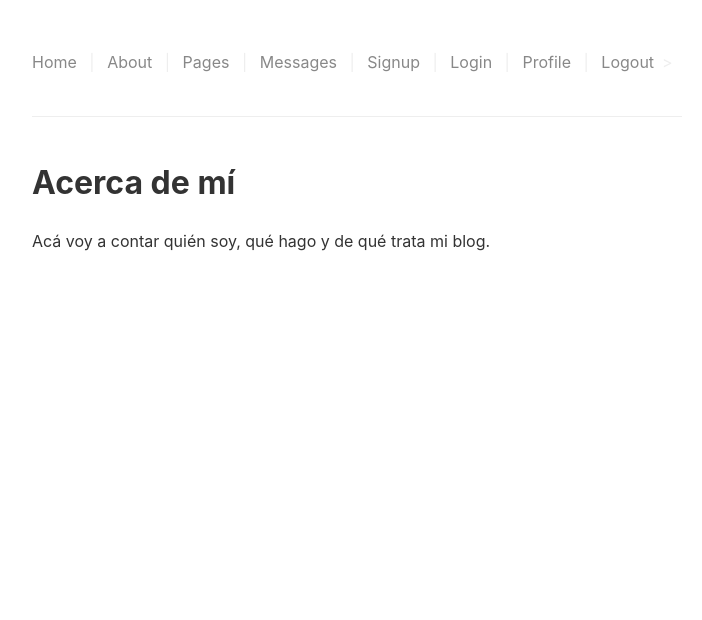
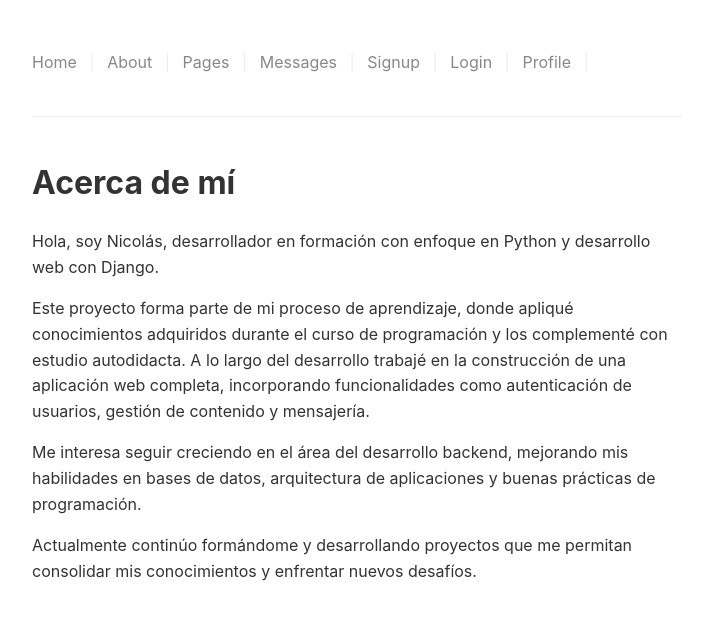
Before and after one commit to godoynicolas-data/ProyectoFinal_Blog, a Django app: page /pages/about/ in a window 1280 px wide. Shown: the top 620 px of the page, without its empty margins (283-985 px from the left). Run offline with Django 5.2, Linux system fonts and the light colour scheme.

Commit message:
Blog completo

```diff
--- a/templates/about.html
+++ b/templates/about.html
@@ -4,5 +4,19 @@
 
 {% block content %}
 <h1>Acerca de mí</h1>
-<p>Acá voy a contar quién soy, qué hago y de qué trata mi blog.</p>
+<p>
+Hola, soy Nicolás, desarrollador en formación con enfoque en Python y desarrollo web con Django.
+</p>
+
+<p>
+Este proyecto forma parte de mi proceso de aprendizaje, donde apliqué conocimientos adquiridos durante el curso de programación y los complementé con estudio autodidacta. A lo largo del desarrollo trabajé en la construcción de una aplicación web completa, incorporando funcionalidades como autenticación de usuarios, gestión de contenido y mensajería.
+</p>
+
+<p>
+Me interesa seguir creciendo en el área del desarrollo backend, mejorando mis habilidades en bases de datos, arquitectura de aplicaciones y buenas prácticas de programación.
+</p>
+
+<p>
+Actualmente continúo formándome y desarrollando proyectos que me permitan consolidar mis conocimientos y enfrentar nuevos desafíos.
+</p>
 {% endblock %}
--- a/templates/base.html
+++ b/templates/base.html
@@ -65,7 +65,7 @@
         <a href="{% url 'accounts:signup' %}">Signup</a> |
         <a href="{% url 'accounts:login' %}">Login</a> |
         <a href="{% url 'accounts:profile' %}">Profile</a> |
-        <a href="{% url 'accounts:logout' %}">Logout</a>>
+
     </nav>
 
     <hr>
```
Also changed, not shown: README.md.
